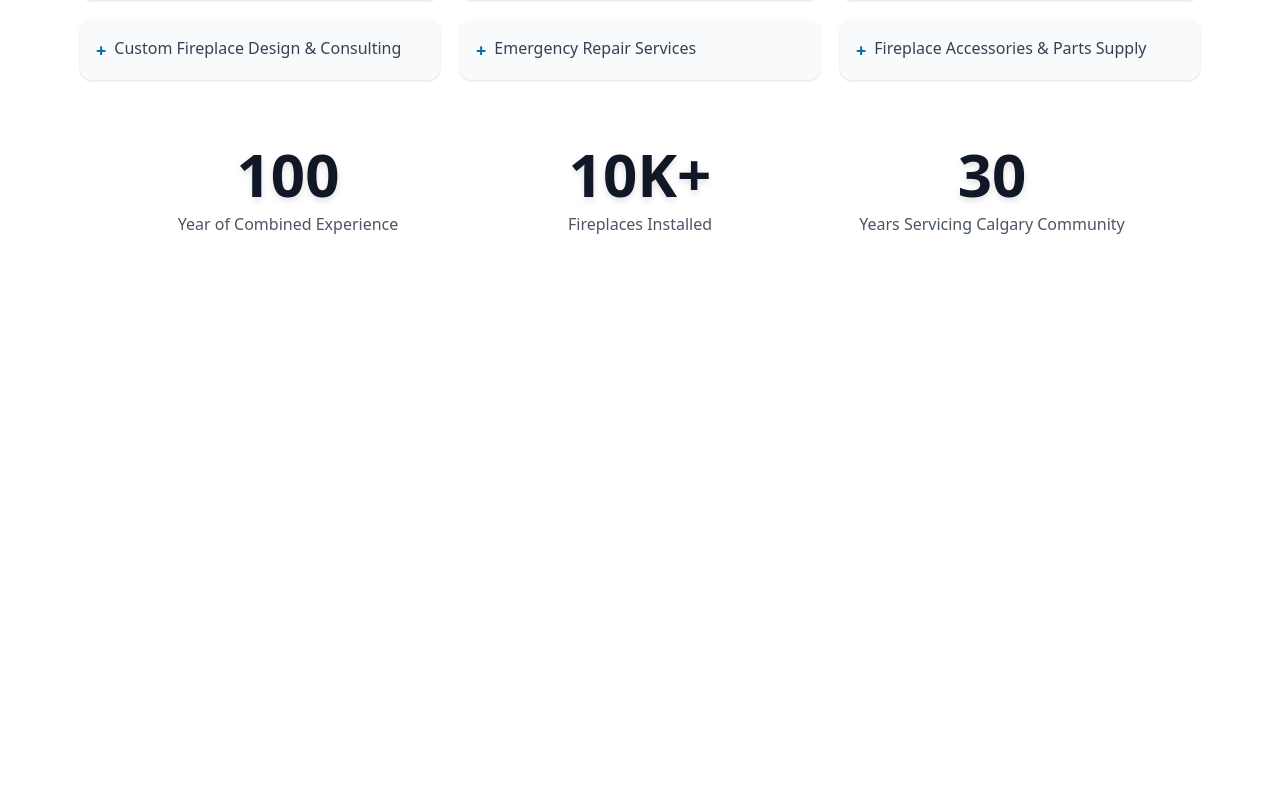
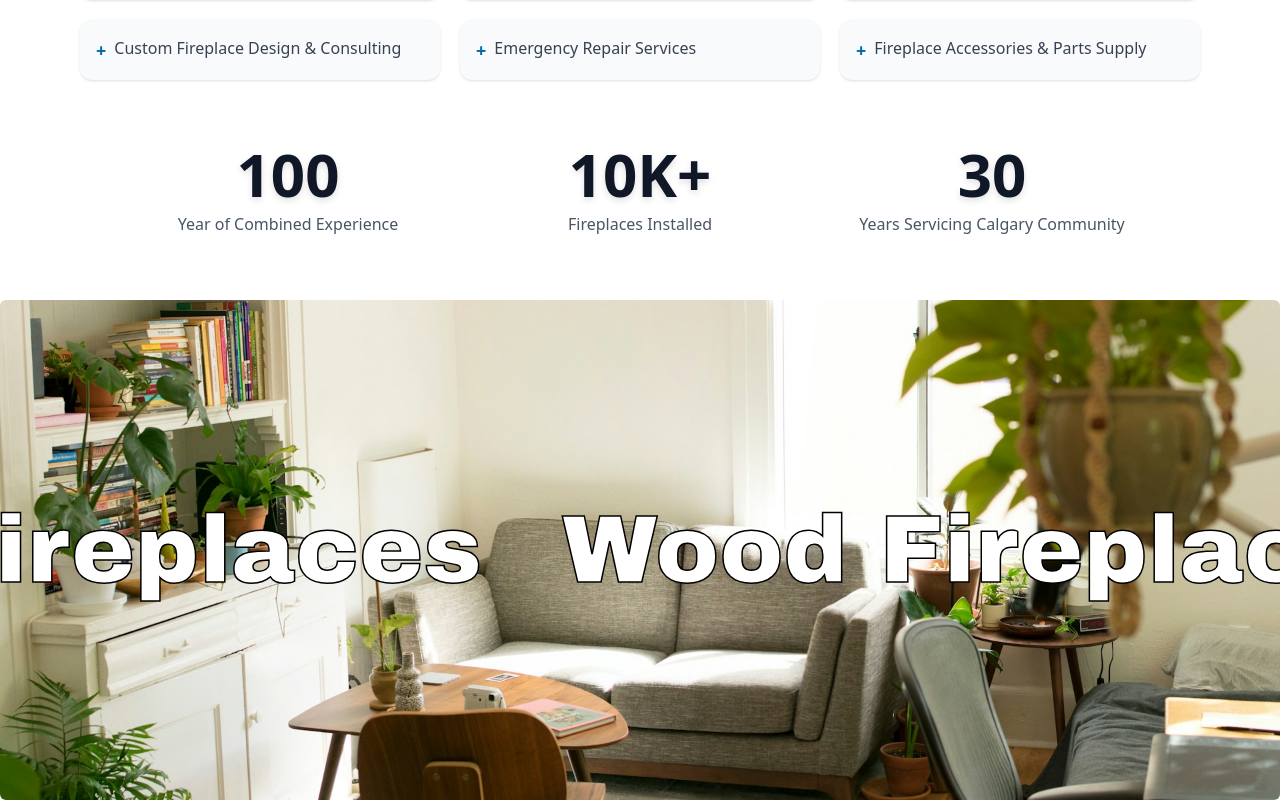
Before and after one commit to Rakhimunger/calgary, a React (Vite) app: page / in a window 1280 px wide. Shown: the part 1156-1956 px from the top of the page. Before the commit the page ends 1456 px from the top, so only its background shows below. Built offline with nearby package versions, Linux system fonts and the light colour scheme.

Commit message:
created Herosection page

```diff
--- a/src/App.jsx
+++ b/src/App.jsx
@@ -1,7 +1,7 @@
 import React from "react";
 import Navbar from "./Component/Navbar";
 import Brands from "./Pages/Brands";
-// import Herosection from "./Pages/Herosection";
+import Herosection from "./Pages/Herosection";
 // import Productsshower from "./Pages/ProductsShowcase";
 // import ServicesSection from "./Pages/ServicesSection";
 // import Testimonals from "./Pages/Testimonials";
@@ -15,8 +15,8 @@ const App = () => {
       <Navbar />
       <Header />
       <Brands />
-      {/* <Herosection />
-      <StepsSection />
+      <Herosection />
+      {/* <StepsSection />
       <BlogSlider /> */}
 
       {/* <ServicesSection />
--- a/src/Pages/Herosection.jsx
+++ b/src/Pages/Herosection.jsx
@@ -1,62 +1,62 @@
-// import React from "react";
-// import House from "../assets/House.jpg";
+import React from "react";
+import House from "../assets/House.jpg";
 
-// const Herosection = () => {
-//   return (
-//     <div className="w-full relative overflow-hidden">
-//       <style>
-//         {`
-//           @keyframes marqueeRight {
-//             0% { transform: translateX(-100%); }
-//             100% { transform: translateX(100%); }
-//           }
+const Herosection = () => {
+  return (
+    <div className="w-full relative overflow-hidden">
+      {/* Custom animation + outlined text styles */}
+      <style>
+        {`
+          @keyframes marqueeRight {
+            0% { transform: translateX(-100%); }
+            100% { transform: translateX(100%); }
+          }
 
-//           .marquee-text {
-//             animation: marqueeRight 45s linear infinite;
-//             white-space: nowrap;
-//             display: inline-block;
-//           }
+          .marquee-text {
+            animation: marqueeRight 20s linear infinite;
+            white-space: nowrap;
+            display: inline-block;
+          }
 
-//           .outlined-text {
-//             font-family: 'Arial Black', sans-serif;
-//             font-weight: 900;
-//             font-size: 3rem;
-//             color: white;
-//             -webkit-text-stroke: 2px black;
-//             /* text-stroke is non-standard, can be removed */
-//             text-shadow: 1px 1px 3px rgba(0, 0, 0, 0.8);
-//           }
+          .outlined-text {
+            font-family: 'Arial Black', sans-serif;
+            font-weight: 900;
+            font-size: 3rem;
+            color: white;
+            -webkit-text-stroke: 1.5px black;
+            text-stroke: 1.5px black; /* For other browsers */
+          }
 
-//           @media (min-width: 640px) {
-//             .outlined-text { font-size: 5rem; }
-//           }
+          @media (min-width: 640px) {
+            .outlined-text { font-size: 5rem; }
+          }
 
-//           @media (min-width: 768px) {
-//             .outlined-text { font-size: 6rem; }
-//           }
-//         `}
-//       </style>
+          @media (min-width: 768px) {
+            .outlined-text { font-size: 6rem; }
+          }
+        `}
+      </style>
 
-//       {/* 🌀 Marquee Text */}
-//       <div className="absolute inset-0 flex items-center z-10 bg-black bg-opacity-30 overflow-hidden">
-//         <div className="marquee-text">
-//           <span className="outlined-text mx-10">Wood Fireplaces</span>
-//           <span className="outlined-text mx-10">Outdoor Fireplaces</span>
-//           <span className="outlined-text mx-10">Electric Fireplaces</span>
-//           <span className="outlined-text mx-10">Wood Fireplaces</span>
-//           <span className="outlined-text mx-10">Outdoor Fireplaces</span>
-//           <span className="outlined-text mx-10">Electric Fireplaces</span>
-//         </div>
-//       </div>
+      {/* 🌀 Marquee Text (Left to Right) */}
+      <div className="absolute inset-0 flex items-center z-10 overflow-hidden">
+        <div className="marquee-text">
+          <span className="outlined-text mx-10">Wood Fireplaces</span>
+          <span className="outlined-text mx-10">Outdoor Fireplaces</span>
+          <span className="outlined-text mx-10">Electric Fireplaces</span>
+          <span className="outlined-text mx-10">Wood Fireplaces</span>
+          <span className="outlined-text mx-10">Outdoor Fireplaces</span>
+          <span className="outlined-text mx-10">Electric Fireplaces</span>
+        </div>
+      </div>
 
-//       {/* 📷 Background Image */}
-//       <img
-//         src={House}
-//         alt="Fireplace Background"
-//         className="w-full h-[220px] sm:h-[300px] md:h-[400px] lg:h-[500px] object-cover rounded-md"
-//       />
-//     </div>
-//   );
-// };
+      {/* 📷 Background Image */}
+      <img
+        src={House}
+        alt="unsplash"
+        className="w-full h-[220px] sm:h-[300px] md:h-[400px] lg:h-[500px] object-cover rounded-md"
+      />
+    </div>
+  );
+};
 
-// export default Herosection;
+export default Herosection;
```
